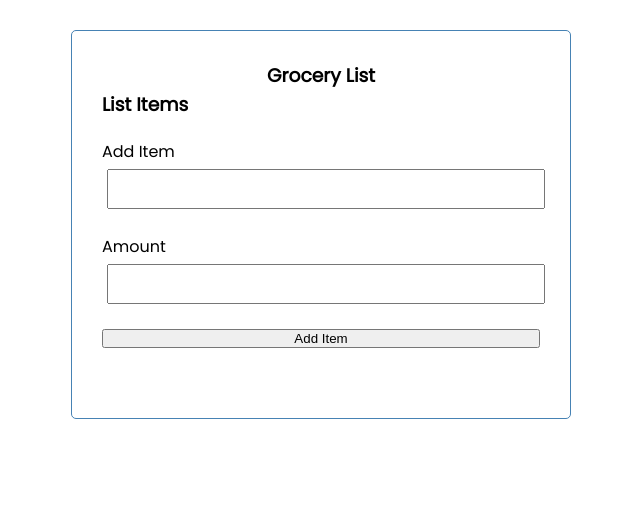
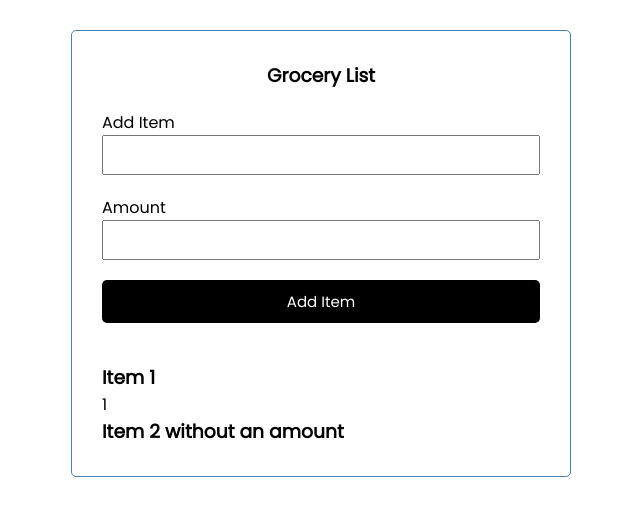
Before and after one commit to moralesn1/vue-groceries, a Vue app: page / in a window 1280 px wide. Shown: the top 516 px of the page, without its empty margins (319-959 px from the left). Built offline with nearby package versions, Linux system fonts and the light colour scheme; data requests are answered from the project's data file.

Commit message:
json server implemented, serving data

```diff
--- /dev/null
+++ b/db.json
@@ -0,0 +1,13 @@
+{
+  "items": [
+    {
+      "id": "1",
+      "item": "Item 1",
+      "amount": "1"
+    },
+    {
+      "id": "2",
+      "item": "Item 2 without an amount"
+    }
+  ]
+}
--- a/package.json
+++ b/package.json
@@ -4,10 +4,12 @@
   "private": true,
   "scripts": {
     "serve": "vue-cli-service serve",
-    "build": "vue-cli-service build"
+    "build": "vue-cli-service build",
+    "backend": "json-server --watch db.json --port 5000"
   },
   "dependencies": {
     "core-js": "^3.6.5",
+    "json-server": "^0.16.3",
     "vue": "^3.0.0",
     "vue-router": "^4.0.0-0"
   },
--- a/src/App.vue
+++ b/src/App.vue
@@ -27,7 +27,6 @@ body {
   color: #fff;
   border: none;
   padding: 10px 20px;
-  margin: 5px;
   border-radius: 5px;
   cursor: pointer;
   text-decoration: none;
--- a/src/components/AddItem.vue
+++ b/src/components/AddItem.vue
@@ -1,24 +1,61 @@
 <template>
-  <h3>List Items</h3>
-  <form action="submit" class="add-form">
+  <form @submit="onSubmit" action="submit" class="add-form">
     <div class="form-control">
       <label for="grocery">Add Item</label>
-      <input type="text">
+      <input
+        v-model="item"
+        name="item"
+        type="text"
+      />
     </div>
     <div class="form-control">
       <label for="amount">Amount</label>
-      <input type="text">
+      <input
+        v-model="amount"
+        name="amount"
+        type="text"
+      />
     </div>
-    <input type="submit" value="Add Item" class="btn-block">
-
+    <input type="submit" value="Add Item" class="btn btn-block">
   </form>
 
 
 </template>
 
 <script>
+import Button from './Buttons/Button'
+
 export default {
-  name: 'AddItem'
+  name: 'AddItem',
+  components: {
+    Button
+  },
+  data() {
+    return {
+      item: this.item,
+      amount: this.amount
+    }
+  },
+  methods: {
+    onSubmit(e) {
+      e.preventDefault()
+
+      if (!this.item) {
+        alert('Please add an item')
+        return
+      }
+
+      const newItem = {
+        item: this.item,
+        amount: this.amount
+      }
+
+      console.log(newItem)
+
+      this.item = '',
+      this.amount = ''
+    }
+  }
 }
 </script>
 
@@ -35,7 +72,6 @@ export default {
 .form-control input {
   width: 100%;
   height: 40px;
-  margin: 5px;
   padding: 3px 7px;
   font-size: 17px;
 }
--- /dev/null
+++ b/src/components/Buttons/Button.vue
@@ -0,0 +1,23 @@
+<template>
+  <button @click="onClick" class="btn">{{ btnText }} </button>
+</template>
+
+<script>
+export default {
+  name: 'Button',
+  props: {
+    btnText: {
+      type: String,
+    },
+    color: {
+      type: String
+    }
+  },
+  methods: {
+    onClick(e) {
+      e.preventDefault()
+      console.log('clicked')
+    }
+  }
+}
+</script>
--- a/src/components/Groceries.vue
+++ b/src/components/Groceries.vue
@@ -1,26 +1,25 @@
 <template>
 <div class="container">
   <h3>Grocery List</h3>
-  <AddItem />
+    <AddItem />
+    <Items :items="items"/>
 </div>
 </template>
 
 <script>
 import AddItem from '@/components/AddItem.vue'
+import Items from "@/components/Items.vue"
 
 export default {
-  name: 'HelloWorld',
+  name: 'Groceries',
   components: {
-    AddItem
+    AddItem,
+    Items
   },
   props: {
-  },
-  data() {
-    return {
-      counter: 0
+    items: {
+      type: Array
     }
-  },
-  methods: {
   }
 }
 </script>
--- /dev/null
+++ b/src/components/Item.vue
@@ -0,0 +1,17 @@
+<template>
+  <div>
+    <h3>{{item.item}}</h3>
+    <p>{{item.amount}}</p>
+  </div>
+</template>
+
+<script>
+export default {
+  name: 'Item',
+  props: {
+    item: {
+      type: Object
+    }
+  }
+}
+</script>
--- /dev/null
+++ b/src/components/Items.vue
@@ -0,0 +1,22 @@
+<template>
+  <div :key="item.id" v-for="item in items">
+    <Item :item="item" />
+
+  </div>
+</template>
+
+<script>
+import Item from './Item'
+
+export default {
+  name: 'Items',
+  components: {
+    Item
+  },
+  props: {
+    items: {
+      type: Array
+    }
+  }
+}
+</script>
--- a/src/views/Home.vue
+++ b/src/views/Home.vue
@@ -1,6 +1,7 @@
 <template>
   <div class="home">
-    <Groceries />
+    <Groceries :items="items"/>
+
   </div>
 </template>
 
@@ -13,6 +14,21 @@ export default {
   name: 'Home',
   components: {
     Groceries,
+  },
+  data() {
+    return {
+      items: []
+    }
+  },
+  methods: {
+    async fetchItems() {
+      const response = await fetch('http://localhost:5000/items')
+      const data = await response.json()
+      return data
+    }
+  },
+  async created() {
+    this.items = await this.fetchItems()
   }
 }
 </script>
```
Also changed, not shown: 1 other file (tests, documents, lock files or other folders).
